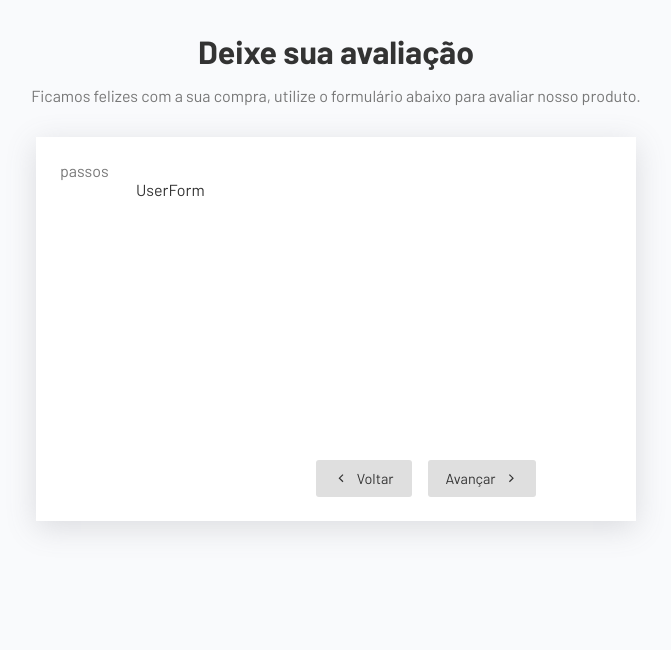
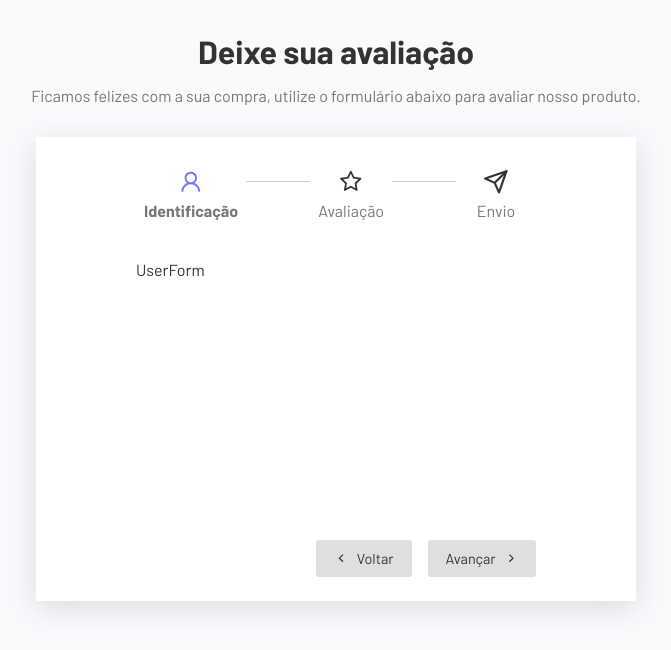
Before and after one commit to rafavanzele/projeto-formulario-multistep-react-type, a React (Vite) app in the folder form_react_type/: page / in a window 1280 px wide. Shown: the top 650 px of the page, without its empty margins (304-975 px from the left). Built offline with nearby package versions, Linux system fonts and the light colour scheme.

Commit message:
componente de exibição de etapas

```diff
--- a/form_react_type/src/App.tsx
+++ b/form_react_type/src/App.tsx
@@ -3,6 +3,7 @@
 import ReviewForm from './components/ReviewForm'
 import UserForm from './components/UserForm'
 import Thanks from './components/Thanks'
+import Steps from './components/Steps'
 
 
 // HOOK
@@ -31,7 +32,7 @@
 
 
       <div className="form-container">
-        <p>passos</p>
+        <Steps currentStep={currentStep}/>
 
         <form onSubmit={(e) => changeStep(currentStep + 1, e)}>
           <div className="inputs-container">
--- /dev/null
+++ b/form_react_type/src/components/Steps.css
@@ -0,0 +1,39 @@
+.steps {
+    display: flex;
+    gap: 4rem;
+    justify-content: center;
+    align-items: center;
+    max-width: 400px;
+    margin: 0 auto;
+    position: relative;
+    margin-bottom: 2rem;
+  }
+
+  .steps::after {
+    content: "";
+    width: 380px;
+    border-bottom: 1px solid #ccc;
+    position: absolute;
+    top: 20px;
+  }
+
+  .step {
+    text-align: center;
+    background-color: #fff;
+    z-index: 1;
+    padding: 0.5rem;
+    width: 120px;
+  }
+
+  .step svg {
+    font-size: 1.6rem;
+    margin-bottom: 0.2rem;
+  }
+
+  .active {
+    font-weight: bold;
+  }
+
+  .active > svg {
+    fill: #7076f4;
+  }
--- /dev/null
+++ b/form_react_type/src/components/Steps.tsx
@@ -0,0 +1,31 @@
+import './Steps.css'
+
+import { AiOutlineUser, AiOutlineStar } from 'react-icons/ai'
+import { FiSend } from 'react-icons/fi'
+
+type stepsProps = {
+    currentStep: number,
+}
+
+const Steps = ({currentStep}: stepsProps) => {
+  return (
+    <div className='steps'>
+        <div className="step active">
+            <AiOutlineUser/>
+            <p>Identificação</p>
+        </div>
+
+        <div className={`step ${currentStep >= 1 ? 'active' : ''}`}>
+            <AiOutlineStar/>
+            <p>Avaliação</p>
+        </div>
+
+        <div className={`step ${currentStep >= 2 ? 'active' : ''}`}>
+            <FiSend/>
+            <p>Envio</p>
+        </div>
+    </div>
+  )
+}
+
+export default Steps
```
